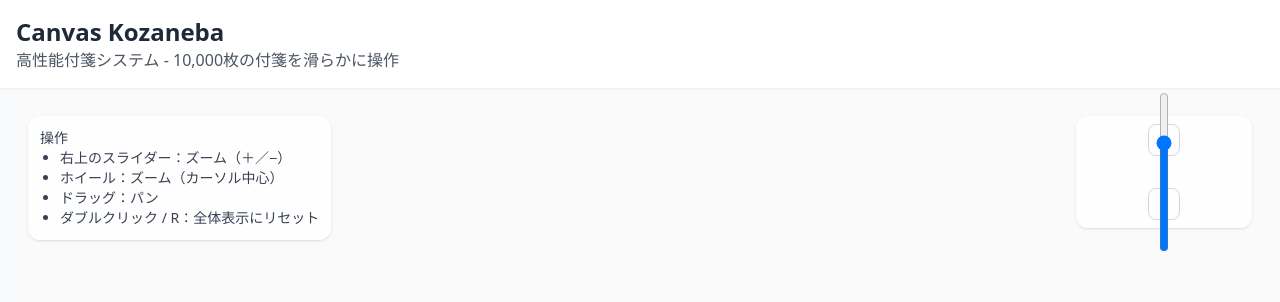
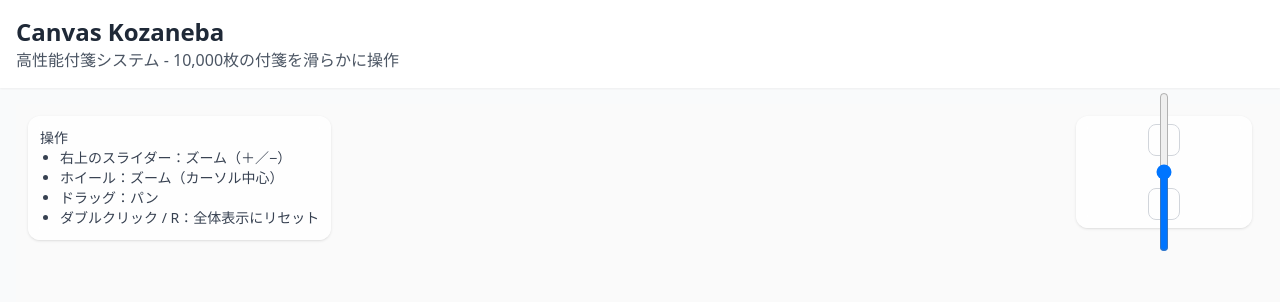
Before and after one commit to nishio/canvas_kozaneba_prototype, a React (Vite) app: page / in a window 1280 px wide. Shown: the top 302 px of the page. Built offline with nearby package versions, Linux system fonts and the light colour scheme; no server answers.

Commit message:
ズームシステムを以下のように変更しました：
  1. MIN_ZOOM設定 - 初期の全体表示時のスケール値に動的に設定
  2. 混合スケーリング:
    - 0% - 50% (MIN_ZOOM～1.0): 指数関数的スケーリング
    - 50% - 100% (1.0～6.0): 線形スケーリング

```diff
--- a/src/StickyNotesZoomDemo.tsx
+++ b/src/StickyNotesZoomDemo.tsx
@@ -16,16 +16,32 @@ export default function StickyNotesZoomDemo() {
         zoomIn: () => { },
         zoomOut: () => { }
     });
-    const MIN_ZOOM = 0.01;
+    let MIN_ZOOM = 0.01; // 初期化後に実際の値に更新される
     const MAX_ZOOM = 6;
-    // スライダー↔スケールの指数マッピング
+
+    // 混合スケーリング: 1.0まで指数関数、それ以降は線形
     const scaleToSlider = (s: number) => {
-        const t = Math.log(s / MIN_ZOOM) / Math.log(MAX_ZOOM / MIN_ZOOM);
-        return Math.round(Math.min(1, Math.max(0, t)) * 100);
+        if (s <= 1.0) {
+            // 指数スケーリング: MIN_ZOOM から 1.0 まで
+            const t = Math.log(s / MIN_ZOOM) / Math.log(1.0 / MIN_ZOOM);
+            return Math.round(Math.min(0.5, Math.max(0, t)) * 100);
+        } else {
+            // 線形スケーリング: 1.0 から MAX_ZOOM まで
+            const t = 0.5 + (s - 1.0) / (MAX_ZOOM - 1.0) * 0.5;
+            return Math.round(Math.min(1, Math.max(0.5, t)) * 100);
+        }
     };
     const sliderToScale = (v: string) => {
         const t = Math.min(100, Math.max(0, Number(v))) / 100;
-        return MIN_ZOOM * Math.pow(MAX_ZOOM / MIN_ZOOM, t);
+        if (t <= 0.5) {
+            // 指数スケーリング: MIN_ZOOM から 1.0 まで
+            const expT = t * 2; // 0-0.5 を 0-1 に変換
+            return MIN_ZOOM * Math.pow(1.0 / MIN_ZOOM, expT);
+        } else {
+            // 線形スケーリング: 1.0 から MAX_ZOOM まで
+            const linT = (t - 0.5) * 2; // 0.5-1 を 0-1 に変換
+            return 1.0 + linT * (MAX_ZOOM - 1.0);
+        }
     };
     const [info, setInfo] = useState({ zoom: 1, visible: 0 });
 
@@ -158,6 +174,7 @@ export default function StickyNotesZoomDemo() {
             const cssW = parent.clientWidth;
             const cssH = parent.clientHeight;
             const s = Math.min(cssW / WORLD_W, cssH / WORLD_H) * 0.92; // 少し余白
+            MIN_ZOOM = s; // MIN_ZOOMを初期表示に合わせる
             targetScale = scale = s;
             tx = (cssW - WORLD_W * scale) / 2;
             ty = (cssH - WORLD_H * scale) / 2;
```
